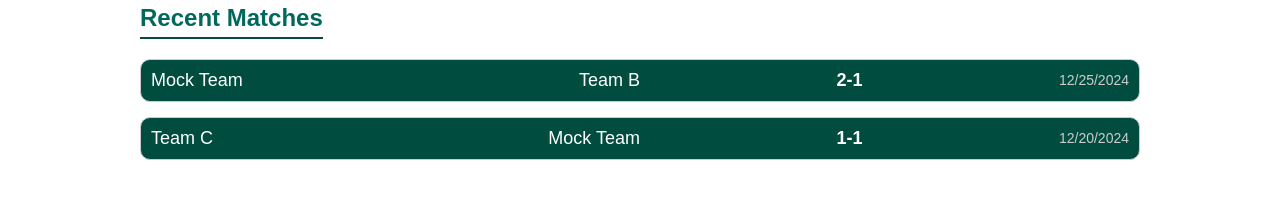
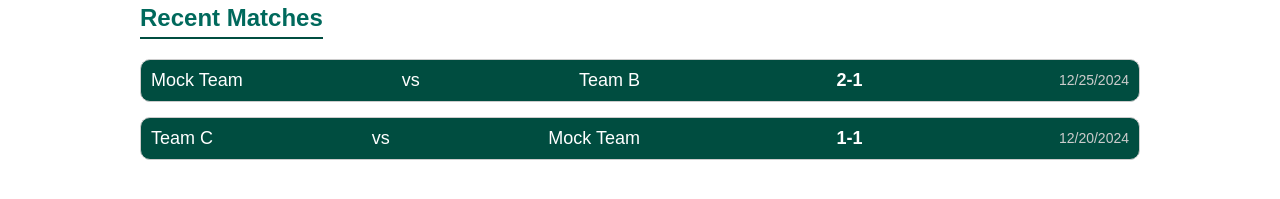
Before and after one commit to ApiBR/sports-agenda-ui, a React (Vite) app: page /ui/sports-agenda/team/101 in a window 1280 px wide. Shown: the part 637-836 px from the top of the page. Built offline with nearby package versions, Linux system fonts and the light colour scheme.

Commit message:
Update src/components/MatchList.tsx
Co-authored-by: coderabbitai[bot] <136622811+coderabbitai[bot]@users.noreply.github.com>

```diff
--- a/src/components/MatchList.tsx
+++ b/src/components/MatchList.tsx
@@ -59,25 +59,35 @@ const TeamNames = styled.div`
 `;
 
 const MatchList: React.FC<MatchListProps> = ({ matches }) => {
+  const formatDate = React.useMemo(() =>
+    (date: string) => new Date(date).toLocaleDateString(),
+    []
+  );
+
   return (
     <MatchListContainer>
       {matches.map((match) => (
-        <Link key={match.id} to={`/match/${match.id}`}>
+        <Link
+          key={match.id}
+          to={`/match/${match.id}`}
+          aria-label={`Match between ${match.homeTeam} and ${match.awayTeam}`}
+        >
           <MatchItem key={match.id}>
             <TeamNames>
               <span>{match.homeTeam}</span>
+              <span aria-hidden="true">vs</span>
               <span>{match.awayTeam}</span>
             </TeamNames>
             <div>
               {/* Display the score or a message if the match is upcoming */}
               {match.score ? (
-                <strong>{match.score}</strong>
+                <strong aria-label={`Score: ${match.score}`}>{match.score}</strong>
               ) : (
                 <span>Match not played yet</span>
               )}
             </div>
             <span className="match-date">
-              {new Date(match.date).toLocaleDateString()}
+              {formatDate(match.date)}
             </span>
           </MatchItem>
         </Link>
```
